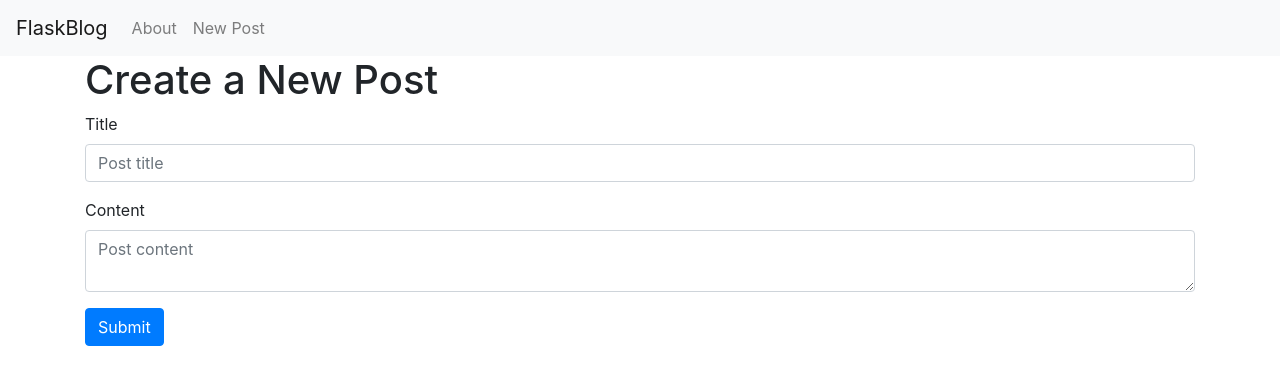
After one commit to justinmmorgan21/digital-ocean-flaskblog-tutorial, a Flask app: page /create in a window 1280 px wide. The commit adds this page. Shown: the top 385 px of the page. Run offline with Flask 3, Linux system fonts and the light colour scheme; some libraries are stand-ins or nearby versions.

Commit message:
added create action

```diff
--- a/app.py
+++ b/app.py
@@ -1,5 +1,5 @@
 import sqlite3
-from flask import Flask, render_template
+from flask import Flask, render_template, request, url_for, flash, redirect
 from werkzeug.exceptions import abort
 
 def get_db_connection():
@@ -17,7 +17,7 @@ def get_post(post_id):
     return post
 
 app = Flask(__name__)
-
+app.config['SECRET_KEY'] = 'ewdejh83idjok43d'
 @app.route('/')
 def index():
     conn = get_db_connection()
@@ -29,3 +29,20 @@ def index():
 def post(post_id):
     post = get_post(post_id)
     return render_template('post.html', post=post)
+
+@app.route('/create', methods=('GET', 'POST'))
+def create():
+    if request.method == 'POST':
+        title = request.form['title']
+        content = request.form['content']
+
+        if not title:
+            flash('Title is required')
+        else:
+            conn = get_db_connection()
+            conn.execute('INSERT into posts (title, content) VALUES (?,?)',
+                            (title, content))
+            conn.commit()
+            conn.close()
+            return redirect(url_for('index'))
+    return render_template('create.html')
--- a/templates/base.html
+++ b/templates/base.html
@@ -1,37 +1,54 @@
 <!doctype html>
 <html lang="en">
+
 <head>
   <!-- Required meta tags -->
   <meta charset="utf-8">
   <meta name="viewport" content="width=device-width, initial-scale=1, shrink-to-fit=no">
 
   <!-- Bootstrap CSS -->
-    <link rel="stylesheet" href="https://stackpath.bootstrapcdn.com/bootstrap/4.3.1/css/bootstrap.min.css" integrity="sha384-ggOyR0iXCbMQv3Xipma34MD+dH/1fQ784/j6cY/iJTQUOhcWr7x9JvoRxT2MZw1T" crossorigin="anonymous">
+  <link rel="stylesheet" href="https://stackpath.bootstrapcdn.com/bootstrap/4.3.1/css/bootstrap.min.css"
+    integrity="sha384-ggOyR0iXCbMQv3Xipma34MD+dH/1fQ784/j6cY/iJTQUOhcWr7x9JvoRxT2MZw1T" crossorigin="anonymous">
 
   <title>{% block title %} {% endblock %}</title>
 </head>
+
 <body>
   <nav class="navbar navbar-expand-md navbar-light bg-light">
     <a class="navbar-brand" href="{{ url_for('index')}}">FlaskBlog</a>
-        <button class="navbar-toggler" type="button" data-toggle="collapse" data-target="#navbarNav" aria-controls="navbarNav" aria-expanded="false" aria-label="Toggle navigation">
+    <button class="navbar-toggler" type="button" data-toggle="collapse" data-target="#navbarNav"
+      aria-controls="navbarNav" aria-expanded="false" aria-label="Toggle navigation">
       <span class="navbar-toggler-icon"></span>
     </button>
     <div class="collapse navbar-collapse" id="navbarNav">
       <ul class="navbar-nav">
-            <li class="nav-item active">
+        <li class="nav-item">
           <a class="nav-link" href="#">About</a>
+        </li>
+        <li class="nav-item">
+          <a class="nav-link" href="{{url_for('create')}}">New Post</a>
         </li>
       </ul>
     </div>
   </nav>
   <div class="container">
+    {% for message in get_flashed_messages() %}
+    <div class="alert alert-danger">{{ message }}</div>
+    {% endfor %}
     {% block content %} {% endblock %}
   </div>
 
   <!-- Optional JavaScript -->
   <!-- jQuery first, then Popper.js, then Bootstrap JS -->
-    <script src="https://code.jquery.com/jquery-3.3.1.slim.min.js" integrity="sha384-q8i/X+965DzO0rT7abK41JStQIAqVgRVzpbzo5smXKp4YfRvH+8abtTE1Pi6jizo" crossorigin="anonymous"></script>
-    <script src="https://cdnjs.cloudflare.com/ajax/libs/popper.js/1.14.7/umd/popper.min.js" integrity="sha384-UO2eT0CpHqdSJQ6hJty5KVphtPhzWj9WO1clHTMGa3JDZwrnQq4sF86dIHNDz0W1" crossorigin="anonymous"></script>
-    <script src="https://stackpath.bootstrapcdn.com/bootstrap/4.3.1/js/bootstrap.min.js" integrity="sha384-JjSmVgyd0p3pXB1rRibZUAYoIIy6OrQ6VrjIEaFf/nJGzIxFDsf4x0xIM+B07jRM" crossorigin="anonymous"></script>
+  <script src="https://code.jquery.com/jquery-3.3.1.slim.min.js"
+    integrity="sha384-q8i/X+965DzO0rT7abK41JStQIAqVgRVzpbzo5smXKp4YfRvH+8abtTE1Pi6jizo"
+    crossorigin="anonymous"></script>
+  <script src="https://cdnjs.cloudflare.com/ajax/libs/popper.js/1.14.7/umd/popper.min.js"
+    integrity="sha384-UO2eT0CpHqdSJQ6hJty5KVphtPhzWj9WO1clHTMGa3JDZwrnQq4sF86dIHNDz0W1"
+    crossorigin="anonymous"></script>
+  <script src="https://stackpath.bootstrapcdn.com/bootstrap/4.3.1/js/bootstrap.min.js"
+    integrity="sha384-JjSmVgyd0p3pXB1rRibZUAYoIIy6OrQ6VrjIEaFf/nJGzIxFDsf4x0xIM+B07jRM"
+    crossorigin="anonymous"></script>
 </body>
+
 </html>
--- /dev/null
+++ b/templates/create.html
@@ -0,0 +1,20 @@
+{% extends 'base.html' %}
+
+{% block content %}
+<h1>{% block title %} Create a New Post {% endblock %}</h1>
+<form method="post">
+  <div class="form-group">
+    <label for="title">Title</label>
+    <input type="text" name="title" placeholder="Post title" class="form-control"
+      value="{{ request.form['title'] }}"></input>
+  </div>
+
+  <div class="form-group">
+    <label for="content">Content</label>
+    <textarea name="content" placeholder="Post content" class="form-control">{{ request.form['content'] }}</textarea>
+  </div>
+  <div class="form-group">
+    <button type="submit" class="btn btn-primary">Submit</button>
+  </div>
+</form>
+{% endblock %}
```
Also changed, not shown: database.db. Lines whose indentation alone changed are shown as unchanged.
